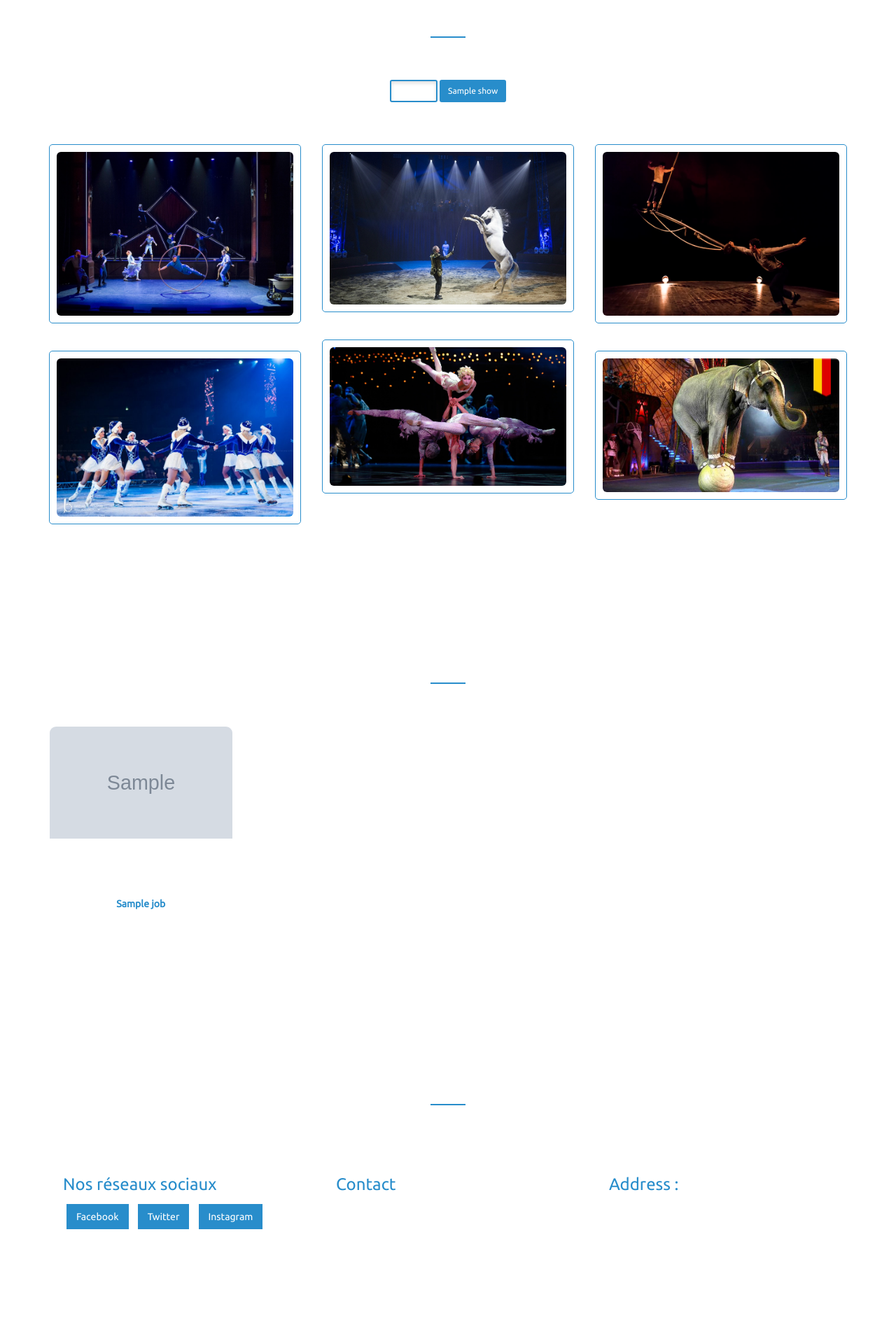
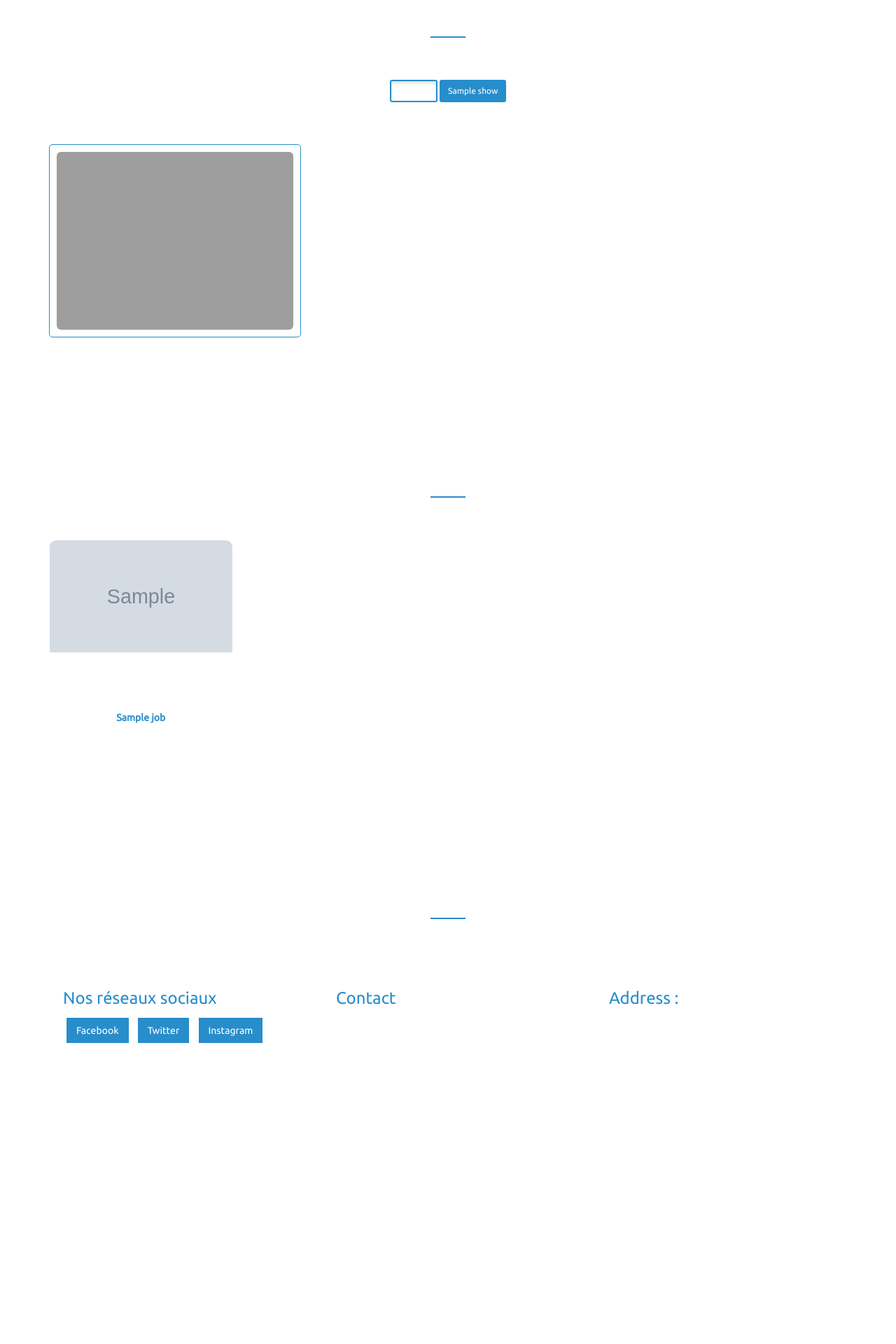
Before and after one commit to elneris/WCS_Checkpoint_PHP_4, a Symfony app: template templates/home/index.html.twig in a window 1280 px wide. Shown: the part 1792-3712 px from the top of the page at 70% size. After the commit the page ends 3446 px from the top, so only its background shows below. Run offline with Twig, Linux system fonts and the light colour scheme; the template is opened without the code that fills it: most values are stand-ins (such as "Sample title", 1, 10 or a date in 2020); some libraries are stand-ins or nearby versions; some web fonts are replaced; grey boxes are pictures that could not be loaded.

Commit message:
fonction d'affichage dynamique des nouvelle photo

```diff
--- a/src/Controller/HomeController.php
+++ b/src/Controller/HomeController.php
@@ -7,6 +7,7 @@ use App\Form\EventType;
 use App\Repository\ArtistRepository;
 use App\Repository\EventRepository;
 use App\Repository\JobRepository;
+use App\Repository\PictureRepository;
 use App\Repository\PriceRepository;
 use App\Repository\WebsiteRepository;
 use Doctrine\ORM\EntityManagerInterface;
@@ -24,10 +25,12 @@ class HomeController extends AbstractController
         EventRepository $eventRepository,
         PriceRepository $priceRepository,
         WebsiteRepository $websiteRepository,
-        JobRepository $jobRepository
+        JobRepository $jobRepository,
+        PictureRepository $pictureRepository
     ) {
         $prices = $priceRepository->findby([], ['value' => 'ASC']);
         $artists = $artistRepository->findall();
+        $pictures = $pictureRepository->findall();
         $shows = $jobRepository->findall();
         $website = $websiteRepository->findOneBy(['id' => 1]);
         $events = $eventRepository->findBy([], ['date' => 'ASC']);
@@ -37,6 +40,7 @@ class HomeController extends AbstractController
             'prices' => $prices,
             'website' => $website,
             'shows' => $shows,
+            'pictures' => $pictures,
         ]);
     }
 }
--- a/templates/home/index.html.twig
+++ b/templates/home/index.html.twig
@@ -97,66 +97,15 @@
                     </div>
                 </div>
                 <div class="row text-center animate-in" data-anim-type="fade-in-up" id="work-div">
-
-                    <div class="col-xs-12 col-sm-4 col-md-4 col-lg-4 Dompteur">
+                    {% for picture in pictures %}
+                    <div class="col-xs-12 col-sm-4 col-md-4 col-lg-4 {% if picture.job.name is defined %}{{ picture.job.name }}{% endif %}">
                         <div class="work-wrapper">
-
-                            <a class="fancybox-media" href="assets/img/portfolio/1.jpg">
-
-                                <img src="assets/img/portfolio/1.jpg" class="img-responsive img-rounded" alt=""/>
+                            <a class="fancybox-media" href="{{ asset('assets/img/portfolio/' ~ picture.name) }}">
+                                <img src="{{ asset('assets/img/portfolio/' ~ picture.name) }}" class="img-responsive img-rounded" alt=""/>
                             </a>
                         </div>
                     </div>
-                    <div class="col-xs-12 col-sm-4 col-md-4 col-lg-4 html Dompteur">
-                        <div class="work-wrapper">
-
-                            <a class="fancybox-media" href="assets/img/portfolio/2.jpg">
-
-                                <img src="assets/img/portfolio/2.jpg" class="img-responsive img-rounded" alt=""/>
-                            </a>
-
-                        </div>
-                    </div>
-                    <div class="col-xs-12 col-sm-4 col-md-4 col-lg-4 code volt">
-                        <div class="work-wrapper">
-
-                            <a class="fancybox-media" href="assets/img/portfolio/3.jpg">
-
-                                <img src="assets/img/portfolio/3.jpg" class="img-responsive img-rounded" alt=""/>
-                            </a>
-
-                        </div>
-                    </div>
-                    <div class="col-xs-12 col-sm-4 col-md-4 col-lg-4 html script">
-                        <div class="work-wrapper">
-
-                            <a class="fancybox-media" href="assets/img/portfolio/4.jpg">
-
-                                <img src="assets/img/portfolio/4.jpg" class="img-responsive img-rounded" alt=""/>
-                            </a>
-
-                        </div>
-                    </div>
-                    <div class="col-xs-12 col-sm-4 col-md-4 col-lg-4 html code">
-                        <div class="work-wrapper">
-
-                            <a class="fancybox-media" href="assets/img/portfolio/5.jpg">
-
-                                <img src="assets/img/portfolio/5.jpg" class="img-responsive img-rounded" alt=""/>
-                            </a>
-
-                        </div>
-                    </div>
-                    <div class="col-xs-12 col-sm-4 col-md-4 col-lg-4 domp">
-                        <div class="work-wrapper">
-
-                            <a class="fancybox-media" href="assets/img/portfolio/6.jpg">
-
-                                <img src="assets/img/portfolio/6.jpg" class="img-responsive img-rounded" alt=""/>
-                            </a>
-
-                        </div>
-                    </div>
+                    {% endfor %}
                 </div>
             </div>
         </section>
```
